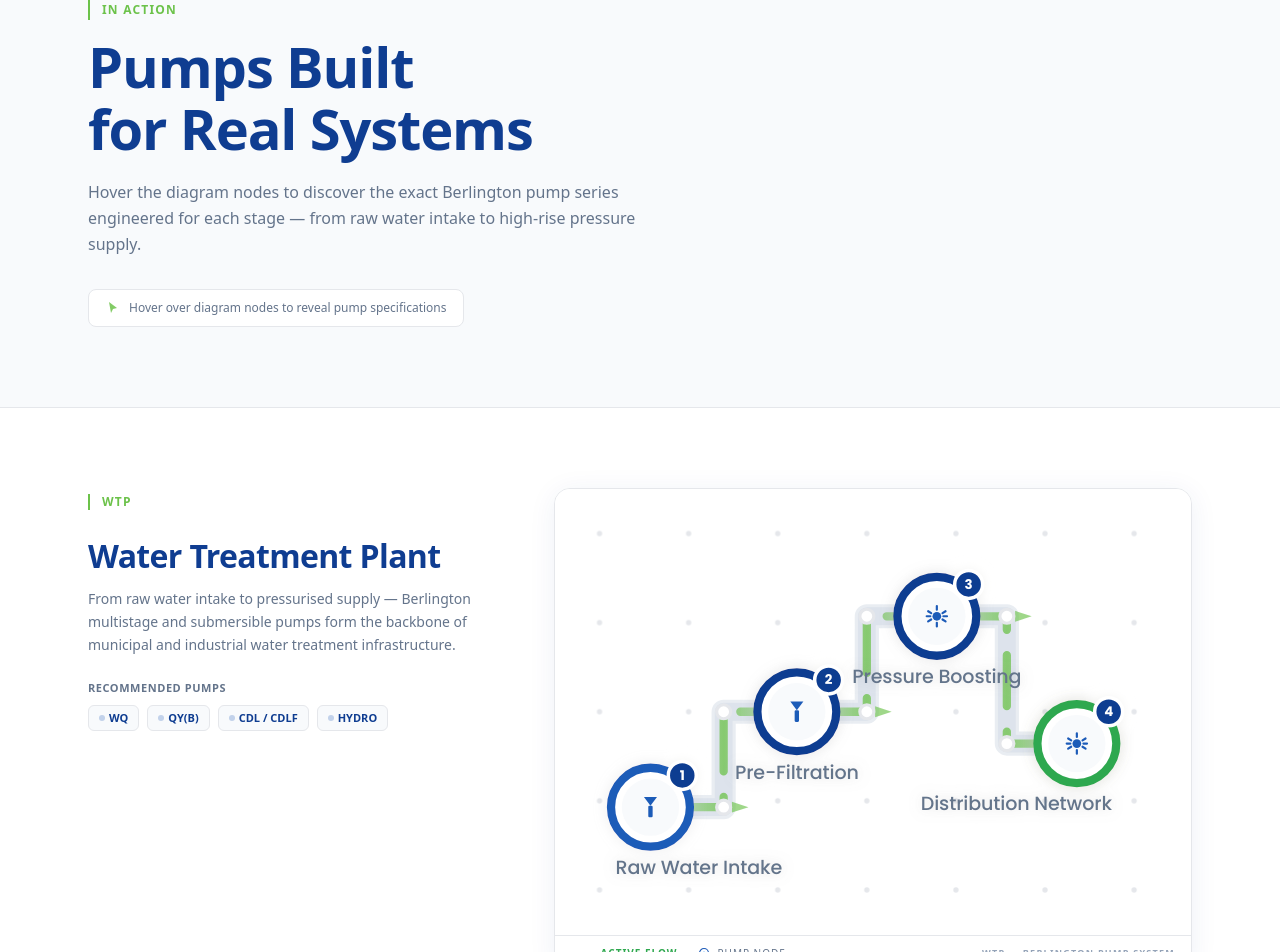
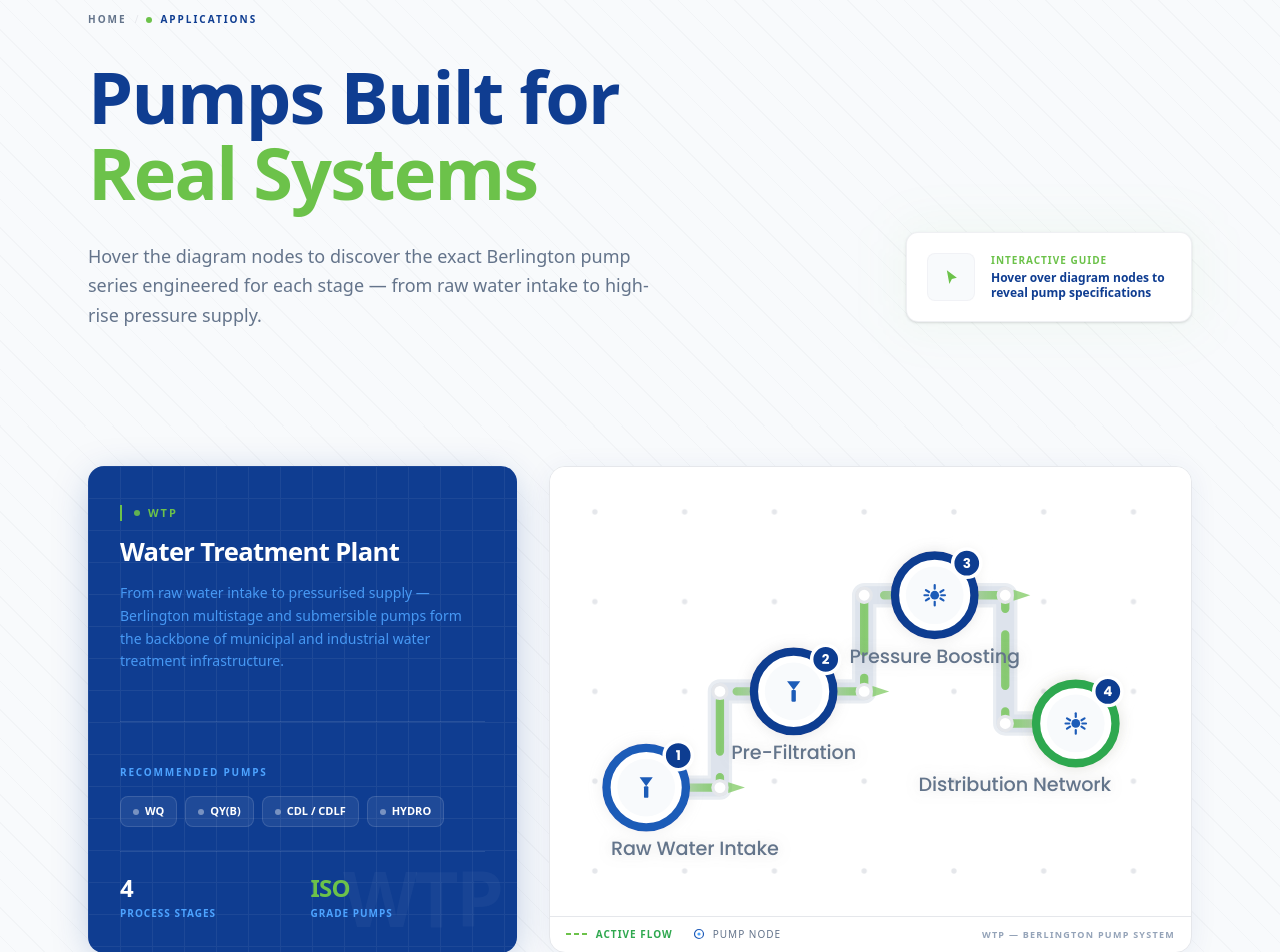
Before and after one commit to flowcore-solutions/flowcore, a Next.js app: page /applications in a window 1280 px wide. Shown: the part 180-1132 px from the top of the page. Built offline with nearby package versions, Linux system fonts and the light colour scheme.

Commit message:
complted appliction page

```diff
--- a/app/applications/page.tsx
+++ b/app/applications/page.tsx
@@ -27,7 +27,6 @@
             key={env.id}
             env={env}
             index={i}
-            isLast={i === APPLICATION_ENVIRONMENTS.length - 1}
           />
         ))}
       </main>
--- a/components/layout/Footer.tsx
+++ b/components/layout/Footer.tsx
@@ -32,7 +32,7 @@
   const year = new Date().getFullYear();
 
   return (
-    <footer className="bg-[#0F3D91] text-white relative border-t-4 border-[#1E5BB8]">
+    <footer className="bg-[#0F3D91] text-white relative">
       {/* Dynamic Background */}
       <div className="absolute inset-0 overflow-hidden pointer-events-none">
         {/* Engineering Grid */}
--- a/components/layout/Navbar.tsx
+++ b/components/layout/Navbar.tsx
@@ -18,9 +18,9 @@
 
 const NAV_LINKS: readonly NavLink[] = [
   { href: "/", label: "Home", indicator: "blue" },
+  { href: "/about", label: "About", indicator: "green" },
+  { href: "/applications", label: "Applications", indicator: "blue" },
   { href: "/products", label: "Products", indicator: "blue" },
-  { href: "/applications", label: "Applications", indicator: "blue" },
-  { href: "/about", label: "About", indicator: "green" },
   { href: "/contact", label: "Contact", indicator: "green" },
 ] as const;
 
--- a/components/sections/applications/ApplicationDiagram.tsx
+++ b/components/sections/applications/ApplicationDiagram.tsx
@@ -9,12 +9,14 @@
 
 interface ApplicationDiagramProps {
   env: ApplicationEnvironment;
+  index: number;
   /** Reverse layout: diagram on left, text on right */
   reversed?: boolean;
 }
 
 export default function ApplicationDiagram({
   env,
+  index,
   reversed = false,
 }: ApplicationDiagramProps) {
   const [activeNode, setActiveNode] = useState<DiagramNode | null>(null);
@@ -44,18 +46,18 @@
 
   return (
     <div
-      className={`grid grid-cols-1 lg:grid-cols-[2fr_3fr] gap-10 items-start ${
+      className={`grid grid-cols-1 lg:grid-cols-[2fr_3fr] gap-8 items-stretch ${
         reversed ? "lg:grid-cols-[3fr_2fr]" : ""
       }`}
     >
       {reversed ? (
         <>
           {diagramContent}
-          <EnvironmentInfo env={env} activeNode={activeNode} />
+          <EnvironmentInfo env={env} activeNode={activeNode} index={index} />
         </>
       ) : (
         <>
-          <EnvironmentInfo env={env} activeNode={activeNode} />
+          <EnvironmentInfo env={env} activeNode={activeNode} index={index} />
           {diagramContent}
         </>
       )}
--- a/components/sections/applications/ApplicationEnvironmentSection.tsx
+++ b/components/sections/applications/ApplicationEnvironmentSection.tsx
@@ -7,37 +7,42 @@
 interface ApplicationEnvironmentSectionProps {
   env: ApplicationEnvironment;
   index: number;
-  isLast: boolean;
 }
 
 export default function ApplicationEnvironmentSection({
   env,
   index,
-  isLast,
 }: ApplicationEnvironmentSectionProps) {
+  const isEven = index % 2 === 0;
+
   return (
     <section
       id={`env-${env.id}`}
       aria-labelledby={`env-heading-${env.id}`}
-      className={index % 2 === 0 ? "bg-white" : "bg-section-bg"}
+      className="relative overflow-hidden"
+      style={{ backgroundColor: "#f8fafc" }}
     >
-      <div className="mx-auto max-w-6xl px-6 py-20">
+      {/* Diagonal industrial line pattern — same as PartnerSynergy & ApplicationShowcase */}
+      <div
+        aria-hidden="true"
+        className="pointer-events-none absolute inset-0"
+        style={{
+          backgroundImage: `repeating-linear-gradient(45deg, #0F172A 0, #0F172A 1px, transparent 1px, transparent 20px)`,
+          opacity: 0.025,
+        }}
+      />
+
+      <div className="relative mx-auto max-w-6xl px-6 py-10">
         <h2 id={`env-heading-${env.id}`} className="sr-only">
           {env.name}
         </h2>
 
         <PrecisionReveal
-          variant={index % 2 === 0 ? "fadeSlideLeft" : "fadeSlideRight"}
+          variant={isEven ? "fadeSlideLeft" : "fadeSlideRight"}
         >
-          <ApplicationDiagram env={env} reversed={index % 2 !== 0} />
+          <ApplicationDiagram env={env} index={index} reversed={!isEven} />
         </PrecisionReveal>
       </div>
-
-      {!isLast && (
-        <div className="mx-auto max-w-6xl px-6">
-          <div className="border-t border-border" />
-        </div>
-      )}
     </section>
   );
 }
--- a/components/sections/applications/ApplicationsCTA.tsx
+++ b/components/sections/applications/ApplicationsCTA.tsx
@@ -9,37 +9,56 @@
     <section
       id="applications-cta"
       aria-label="Get an engineering consultation"
-      className="bg-deep-blue py-20"
+      className="relative bg-deep-blue py-20 overflow-hidden"
     >
-      <div className="mx-auto max-w-6xl px-6 flex flex-col items-center text-center gap-6">
-        <PrecisionReveal variant="riseUp">
-          <span className="inline-flex items-center pl-3 border-l-2 border-primary-green text-xs font-semibold uppercase tracking-widest text-primary-green">
-            Ready to Specify?
-          </span>
-        </PrecisionReveal>
+      {/* Tech grid overlay — Industrial depth */}
+      <div
+        aria-hidden="true"
+        className="pointer-events-none absolute inset-0 opacity-15"
+        style={{
+          backgroundImage: `linear-gradient(rgba(255,255,255,0.1) 1px, transparent 1px), linear-gradient(90deg, rgba(255,255,255,0.1) 1px, transparent 1px)`,
+          backgroundSize: "40px 40px",
+        }}
+      />
 
+      {/* Radial ambient glow */}
+      <div
+        className="absolute top-1/2 left-1/2 -translate-x-1/2 -translate-y-1/2 w-[600px] h-[600px] bg-primary-blue/30 blur-[120px] rounded-full pointer-events-none"
+      />
+
+      {/* Background Watermark */}
+      <div
+        aria-hidden="true"
+        className="pointer-events-none absolute bottom-[-20px] left-10 font-black select-none leading-none text-white/5 tracking-tighter text-[120px] lg:text-[200px]"
+      >
+        FLOWCORE
+      </div>
+
+      <div className="relative z-10 mx-auto max-w-6xl px-6 flex flex-col items-center text-center gap-6">
         <PrecisionReveal variant="riseUp" delay={0.07}>
           <h2
-            className="font-bold text-white leading-tight"
-            style={{ fontSize: "clamp(1.75rem, 3.5vw, 2.75rem)" }}
+            className="font-black text-white leading-[1.1] tracking-tight"
+            style={{ fontSize: "clamp(2rem, 5vw, 3.5rem)" }}
           >
             Match the Right Pump to
             <br />
-            Your Application
+            <span className="text-primary-green">Your Application</span>
           </h2>
         </PrecisionReveal>
 
         <PrecisionReveal variant="riseUp" delay={0.14}>
-          <p className="max-w-md text-sm leading-relaxed text-white/70">
+          <p className="max-w-xl text-base sm:text-lg leading-relaxed text-white/70 font-medium">
             Our engineering team will help you select the correct series,
             flow rate, and head specification for your exact system requirements.
           </p>
         </PrecisionReveal>
 
         <PrecisionReveal variant="riseUp" delay={0.21}>
-          <Link href="/contact" id="applications-cta-link">
-            <GreenCTAButton size="lg">Request Engineering Consultation</GreenCTAButton>
-          </Link>
+          <div className="mt-4">
+            <Link href="/contact" id="applications-cta-link">
+              <GreenCTAButton>Request Engineering Consultation</GreenCTAButton>
+            </Link>
+          </div>
         </PrecisionReveal>
       </div>
     </section>
--- a/components/sections/applications/ApplicationsHeader.tsx
+++ b/components/sections/applications/ApplicationsHeader.tsx
@@ -1,7 +1,8 @@
 "use client";
 
+import Link from "next/link";
+import { motion } from "framer-motion";
 import PrecisionReveal from "@/components/ui/PrecisionReveal";
-import SectionTag from "@/components/ui/SectionTag";
 
 const PAGE_HEADER = {
   tag: "Applications",
@@ -11,49 +12,97 @@
 
 export default function ApplicationsHeader() {
   return (
-    <header className="bg-section-bg border-b border-border">
-      <div className="mx-auto max-w-6xl px-6 py-20">
+    <header className="relative bg-section-bg overflow-hidden">
+      {/* Diagonal industrial line pattern — same as sections below */}
+      <div
+        aria-hidden="true"
+        className="pointer-events-none absolute inset-0"
+        style={{
+          backgroundImage: `repeating-linear-gradient(45deg, #0F172A 0, #0F172A 1px, transparent 1px, transparent 20px)`,
+          opacity: 0.025,
+        }}
+      />
+
+      <div className="relative mx-auto max-w-6xl px-6 py-16 sm:py-24">
+        {/* Breadcrumb — Clean & Professional */}
         <PrecisionReveal variant="fadeSlideLeft">
-          <SectionTag>In Action</SectionTag>
+          <nav className="flex items-center gap-2 mb-8" aria-label="Breadcrumb">
+            <Link
+              href="/"
+              className="text-[10px] font-black uppercase tracking-[0.2em] text-text-light hover:text-primary-blue transition-colors"
+            >
+              Home
+            </Link>
+            <span className="text-[10px] text-border">/</span>
+            <div className="flex items-center gap-2">
+              <span className="w-1.5 h-1.5 rounded-full bg-primary-green" />
+              <span className="text-[10px] font-black uppercase tracking-[0.2em] text-deep-blue">
+                Applications
+              </span>
+            </div>
+          </nav>
         </PrecisionReveal>
 
-        <PrecisionReveal variant="fadeSlideLeft" delay={0.07}>
+        <div className="flex flex-col lg:flex-row lg:items-end justify-between gap-10">
+          <div className="max-w-2xl">
+            <PrecisionReveal variant="fadeSlideLeft" delay={0.14}>
               <h1
-            className="mt-4 font-bold text-deep-blue whitespace-pre-line leading-[1.1]"
-            style={{ fontSize: "clamp(2rem, 4.5vw, 3.5rem)" }}
+                className="font-black text-deep-blue whitespace-pre-line leading-[1.05] tracking-tight"
+                style={{ fontSize: "clamp(2.5rem, 6vw, 4.5rem)" }}
               >
-            {PAGE_HEADER.heading}
+                Pumps Built for <br />
+                <span className="text-primary-green">Real Systems</span>
               </h1>
             </PrecisionReveal>
 
-        <PrecisionReveal variant="fadeSlideLeft" delay={0.14}>
-          <p className="mt-5 max-w-xl text-base leading-relaxed text-text-light">
+            <PrecisionReveal variant="fadeSlideLeft" delay={0.21}>
+              <p className="mt-8 text-base sm:text-lg leading-relaxed text-text-light font-medium max-w-xl">
                 {PAGE_HEADER.sub}
               </p>
             </PrecisionReveal>
+          </div>
 
-        {/* How-to hint */}
-        <PrecisionReveal variant="riseUp" delay={0.21}>
-          <div className="mt-8 inline-flex items-center gap-2 rounded-lg bg-white border border-border px-4 py-2.5">
-            {/* Cursor icon */}
-            <svg
-              width="16"
-              height="16"
+          {/* How-to hint — Interactive Card Style */}
+          <PrecisionReveal variant="fadeSlideRight" delay={0.28}>
+            <div className="relative group lg:mb-2 text-selection-green">
+              <div className="absolute -inset-2 bg-primary-green/5 rounded-2xl blur-xl group-hover:bg-primary-green/10 transition-all duration-500" />
+              <div className="relative flex items-center gap-4 rounded-xl bg-white border border-border/60 p-5 shadow-sm">
+                {/* Visual Indicator */}
+                <div className="shrink-0 w-12 h-12 rounded-lg bg-section-bg flex items-center justify-center border border-border/40">
+                  <motion.svg
+                    width="20"
+                    height="20"
                     viewBox="0 0 16 16"
                     fill="none"
-              aria-hidden="true"
+                    animate={{
+                      x: [0, 4, 0],
+                      y: [0, 4, 0]
+                    }}
+                    transition={{
+                      duration: 2,
+                      repeat: Infinity,
+                      ease: "easeInOut"
+                    }}
                   >
                     <path
                       d="M4 2l8 6-4 1-2 4-2-11z"
                       fill="#6cc24a"
-                fillOpacity="0.85"
                     />
-            </svg>
-            <span className="text-xs font-medium text-text-light">
+                  </motion.svg>
+                </div>
+
+                <div className="flex flex-col gap-0.5">
+                  <span className="text-[10px] font-black uppercase tracking-widest text-primary-green">
+                    Interactive Guide
+                  </span>
+                  <p className="text-xs font-bold text-deep-blue leading-tight max-w-[180px]">
                     Hover over diagram nodes to reveal pump specifications
-            </span>
+                  </p>
+                </div>
+              </div>
             </div>
           </PrecisionReveal>
+        </div>
       </div>
     </header>
   );
--- a/components/sections/applications/EnvironmentInfo.tsx
+++ b/components/sections/applications/EnvironmentInfo.tsx
@@ -1,82 +1,180 @@
 import type { ApplicationEnvironment, DiagramNode } from "@/lib/application-data";
 import { getPumpById } from "@/lib/pump-data";
 
-const GREEN = "#6cc24a";
-const DEEP_BLUE = "#0f3d91";
-const PRIMARY_BLUE = "#1e5bb8";
-const BORDER = "#e5e7eb";
-const TEXT_LIGHT = "#64748b";
+const GREEN        = "#6cc24a";
+const DEEP_BLUE    = "#0f3d91";
+const LIGHT_BLUE   = "#4da3ff";
 
 interface EnvironmentInfoProps {
   env: ApplicationEnvironment;
   activeNode: DiagramNode | null;
+  index: number;
 }
 
-export default function EnvironmentInfo({ env, activeNode }: EnvironmentInfoProps) {
+export default function EnvironmentInfo({ env, activeNode, index }: EnvironmentInfoProps) {
+  // Use professional Deep Blue theme for all panels as per user request
+  const isBlue = true;
+
+  // Theme variables based on panel color
+  const theme = {
+    bg: isBlue ? DEEP_BLUE : GREEN,
+    title: isBlue ? "text-white" : "text-[#0f3d91]",
+    desc: isBlue ? "text-[#4da3ff] opacity-90" : "text-[#0f3d91] opacity-80",
+    accentPrimary: isBlue ? GREEN : DEEP_BLUE,
+    accentSecondary: isBlue ? LIGHT_BLUE : DEEP_BLUE,
+    divider: isBlue ? "rgba(255,255,255,0.1)" : "rgba(15,61,145,0.15)",
+    watermark: isBlue ? "rgba(255,255,255,0.04)" : "rgba(15,61,145,0.08)",
+    gridBorder: isBlue ? "#fff" : "#0f3d91",
+    gridOpacity: isBlue ? 0.06 : 0.08,
+
+    // Badges
+    badgeIdleBg: isBlue ? "rgba(255,255,255,0.07)" : "rgba(15,61,145,0.05)",
+    badgeIdleBorder: isBlue ? "rgba(255,255,255,0.12)" : "rgba(15,61,145,0.15)",
+    badgeIdleText: isBlue ? "#ffffff" : DEEP_BLUE,
+
+    badgeActiveBg: isBlue ? `${GREEN}22` : "rgba(15,61,145,0.15)",
+    badgeActiveBorder: isBlue ? GREEN : DEEP_BLUE,
+    badgeActiveText: isBlue ? GREEN : DEEP_BLUE,
+    badgeActiveDot: isBlue ? GREEN : DEEP_BLUE,
+    badgeIdleDot: isBlue ? "rgba(255,255,255,0.4)" : "rgba(15,61,145,0.4)",
+
+    // Stats
+    statNum: isBlue ? "text-white" : "text-[#0f3d91]",
+    statSub: isBlue ? "text-[#4da3ff]" : "text-[#0f3d91]",
+    statISO: isBlue ? GREEN : DEEP_BLUE,
+  };
+
   return (
-    <div className="flex flex-col justify-center gap-6">
-      <div>
+    <div
+      className="relative flex flex-col justify-between rounded-2xl overflow-hidden h-full"
+      style={{
+        backgroundColor: theme.bg,
+        boxShadow: "0 8px 40px -8px rgba(15,61,145,0.35)",
+        minHeight: "340px",
+      }}
+    >
+      {/* Tech grid overlay */}
+      <div
+        aria-hidden="true"
+        className="pointer-events-none absolute inset-0 transition-opacity duration-500"
+        style={{
+          opacity: theme.gridOpacity,
+          backgroundImage: `linear-gradient(${theme.gridBorder} 1px, transparent 1px), linear-gradient(90deg, ${theme.gridBorder} 1px, transparent 1px)`,
+          backgroundSize: "32px 32px",
+        }}
+      />
+
+      {/* Watermark series code */}
+      <div
+        aria-hidden="true"
+        className="pointer-events-none absolute bottom-4 right-4 font-black select-none leading-none transition-colors duration-500"
+        style={{
+          fontSize: "clamp(3rem, 6vw, 5rem)",
+          color: theme.watermark,
+          letterSpacing: "-0.04em",
+        }}
+      >
+        {env.shortName}
+      </div>
+
+      {/* Top label */}
+      <div className="relative z-10 px-6 pt-6 sm:px-8 sm:pt-8">
         <span
-          className="inline-flex items-center pl-3 border-l-2 border-primary-green text-xs font-semibold uppercase tracking-widest"
-          style={{ color: GREEN }}
+          className="inline-flex items-center gap-2 pl-3 border-l-2 text-[11px] font-black uppercase tracking-[0.18em] transition-colors duration-500"
+          style={{ borderColor: theme.accentPrimary, color: theme.accentPrimary }}
         >
+          <span
+            className="w-1.5 h-1.5 rounded-full animate-pulse transition-colors duration-500"
+            style={{ backgroundColor: theme.accentPrimary }}
+          />
           {env.shortName}
         </span>
-      </div>
 
-      <div>
         <h3
-          className="font-bold leading-tight mb-3"
-          style={{
-            fontSize: "clamp(1.5rem, 2.5vw, 2rem)",
-            color: DEEP_BLUE,
-          }}
+          className={`mt-4 font-black leading-[1.1] tracking-tight transition-colors duration-500 ${theme.title}`}
+          style={{ fontSize: "clamp(1.4rem, 2vw, 1.75rem)" }}
         >
           {env.name}
         </h3>
+
         <p
-          className="text-sm leading-relaxed"
-          style={{ color: TEXT_LIGHT }}
+          className={`mt-4 text-sm leading-relaxed font-medium transition-colors duration-500 ${theme.desc}`}
         >
           {env.description}
         </p>
       </div>
 
-      <div>
+      {/* Divider */}
+      <div
+        className="relative z-10 mx-6 sm:mx-8 mt-6 transition-colors duration-500"
+        style={{ borderTop: `1px solid ${theme.divider}` }}
+      />
+
+      {/* Pump models grid */}
+      <div className="relative z-10 px-6 pt-5 pb-6 sm:px-8 sm:pb-8 flex flex-col gap-4">
         <p
-          className="text-[11px] font-semibold uppercase tracking-wider mb-2"
-          style={{ color: TEXT_LIGHT }}
+          className={`text-[10px] font-black uppercase tracking-[0.18em] transition-colors duration-500 ${theme.statSub}`}
         >
           Recommended Pumps
         </p>
+
         <div className="flex flex-wrap gap-2">
           {env.diagramNodes.map((node) => {
-            const pump = getPumpById(node.pumpModelId);
+            const pump      = getPumpById(node.pumpModelId);
+            const isActive  = activeNode?.id === node.id;
+
             return (
               <span
                 key={node.id}
-                className="inline-flex items-center gap-1 rounded-md px-2.5 py-1 text-[11px] font-semibold border transition-colors duration-200"
+                className="inline-flex items-center gap-1.5 rounded-lg px-3 py-1.5 text-[11px] font-bold transition-all duration-200"
                 style={{
-                  backgroundColor:
-                    activeNode?.id === node.id ? `${GREEN}15` : "#f8fafc",
-                  borderColor:
-                    activeNode?.id === node.id ? GREEN : BORDER,
-                  color:
-                    activeNode?.id === node.id ? "#2fa84f" : DEEP_BLUE,
+                  backgroundColor: isActive ? theme.badgeActiveBg : theme.badgeIdleBg,
+                  border:          `1px solid ${isActive ? theme.badgeActiveBorder : theme.badgeIdleBorder}`,
+                  color:           isActive ? theme.badgeActiveText : theme.badgeIdleText,
                 }}
               >
                 <span
-                  className="w-1.5 h-1.5 rounded-full shrink-0"
-                  style={{
-                    backgroundColor:
-                      activeNode?.id === node.id ? GREEN : `${PRIMARY_BLUE}40`,
-                  }}
+                  className="w-1.5 h-1.5 rounded-full shrink-0 transition-colors duration-200"
+                  style={{ backgroundColor: isActive ? theme.badgeActiveDot : theme.badgeIdleDot }}
                 />
                 {pump?.seriesCode ?? node.pumpModelId}
               </span>
             );
           })}
         </div>
+
+        {/* Stat row — number of stages */}
+        <div
+          className="grid grid-cols-2 gap-4 mt-2 pt-5 transition-colors duration-500"
+          style={{ borderTop: `1px solid ${theme.divider}` }}
+        >
+          <div>
+            <div
+              className={`text-2xl font-black transition-colors duration-500 ${theme.statNum}`}
+              style={{ letterSpacing: "-0.03em" }}
+            >
+              {env.diagramNodes.length}
+            </div>
+            <div
+              className={`text-[10px] font-bold uppercase tracking-widest mt-0.5 transition-colors duration-500 ${theme.statSub}`}
+            >
+              Process Stages
+            </div>
+          </div>
+          <div>
+            <div
+              className="text-2xl font-black transition-colors duration-500"
+              style={{ color: theme.statISO, letterSpacing: "-0.03em" }}
+            >
+              ISO
+            </div>
+            <div
+              className={`text-[10px] font-bold uppercase tracking-widest mt-0.5 transition-colors duration-500 ${theme.statSub}`}
+            >
+              Grade Pumps
+            </div>
+          </div>
+        </div>
       </div>
     </div>
   );
```
Also changed, not shown: components/sections/home/ApplicationShowcase.tsx (+5 -2 lines), components/sections/home/FeaturedPumpsGrid.tsx (+5 -2 lines), components/sections/home/PartnerSynergy.tsx (+5 -2 lines), components/sections/home/TechnicalServices.tsx (+9 -1 lines). Lines whose indentation alone changed are shown as unchanged.
